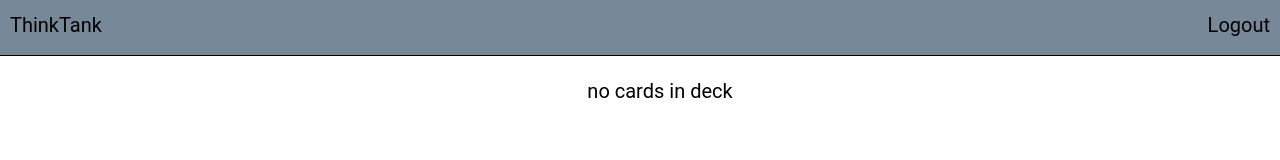
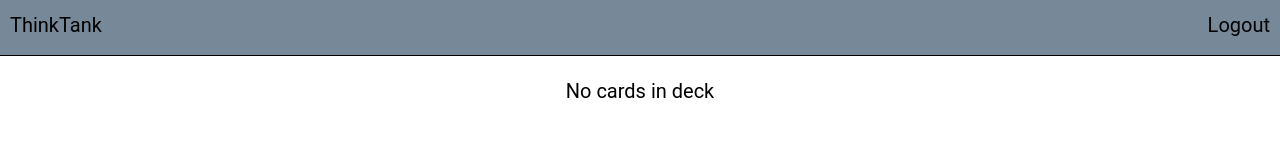
Before and after one commit to challey17/thinktank-client, a React (Create React App) app: page /study/123 in a window 1280 px wide. Shown: the top 160 px of the page. Built offline with nearby package versions, Linux system fonts and the light colour scheme.

Commit message:
fixed conditional rendering in studyMode comp

```diff
--- a/src/STORE.js
+++ b/src/STORE.js
@@ -15,7 +15,7 @@ const users = [
 
 const decks = [
   {
-    id: 123,
+    id: 12345,
     userId: 1,
     deckname: "example deck",
   },
--- a/src/StudyMode/StudyMode.js
+++ b/src/StudyMode/StudyMode.js
@@ -5,25 +5,29 @@ import Context from "../Context";
 
 export default class StudyMode extends React.Component {
   static contextType = Context;
+  // filter all cards by deckId
+  filterCards = () => {
+    const { cards } = this.context;
+    const { id } = this.props.match.params;
+    return cards.filter((card) => card.deckId == id);
+  };
+  // map through cards matching deckId
+  renderCards = (cards) => {
+    return cards.map((card, i) => <Card card={card} key={i} />);
+  };
 
   render() {
-    const emptyDeckMessage = <p>no cards in deck</p>;
-    console.log(this.context.cards.length);
+    const { cards } = this.context;
+    //if cards have length, filter cards, else set to empty array
+    const filteredCards = cards.length > 0 ? this.filterCards() : [];
     return (
       <div>
         <Navbar />
-        <ul>
-          {emptyDeckMessage}
-          {this.context.cards
-            .filter(
-              // can also card.deckId.toString() === this.props.match.params.id
-              (card) => card.deckId == this.props.match.params.id
-            )
-
-            .map((card, i) => (
-              <Card card={card} key={i} />
-            ))}
-        </ul>
+        {filteredCards.length > 0 ? (
+          <ul>{this.renderCards(filteredCards)}</ul>
+        ) : (
+          <p>No cards in deck</p>
+        )}
       </div>
     );
   }
```
